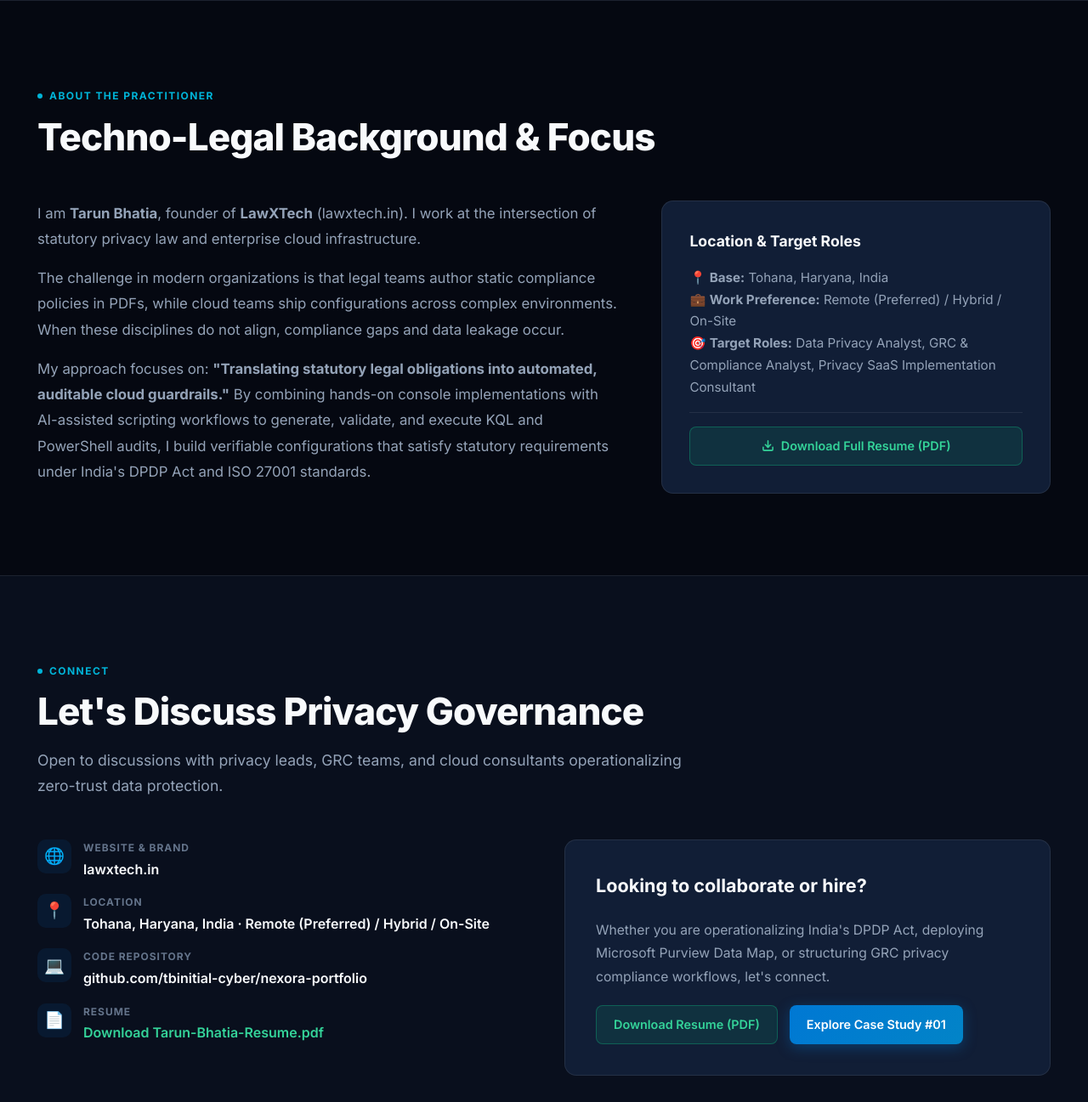
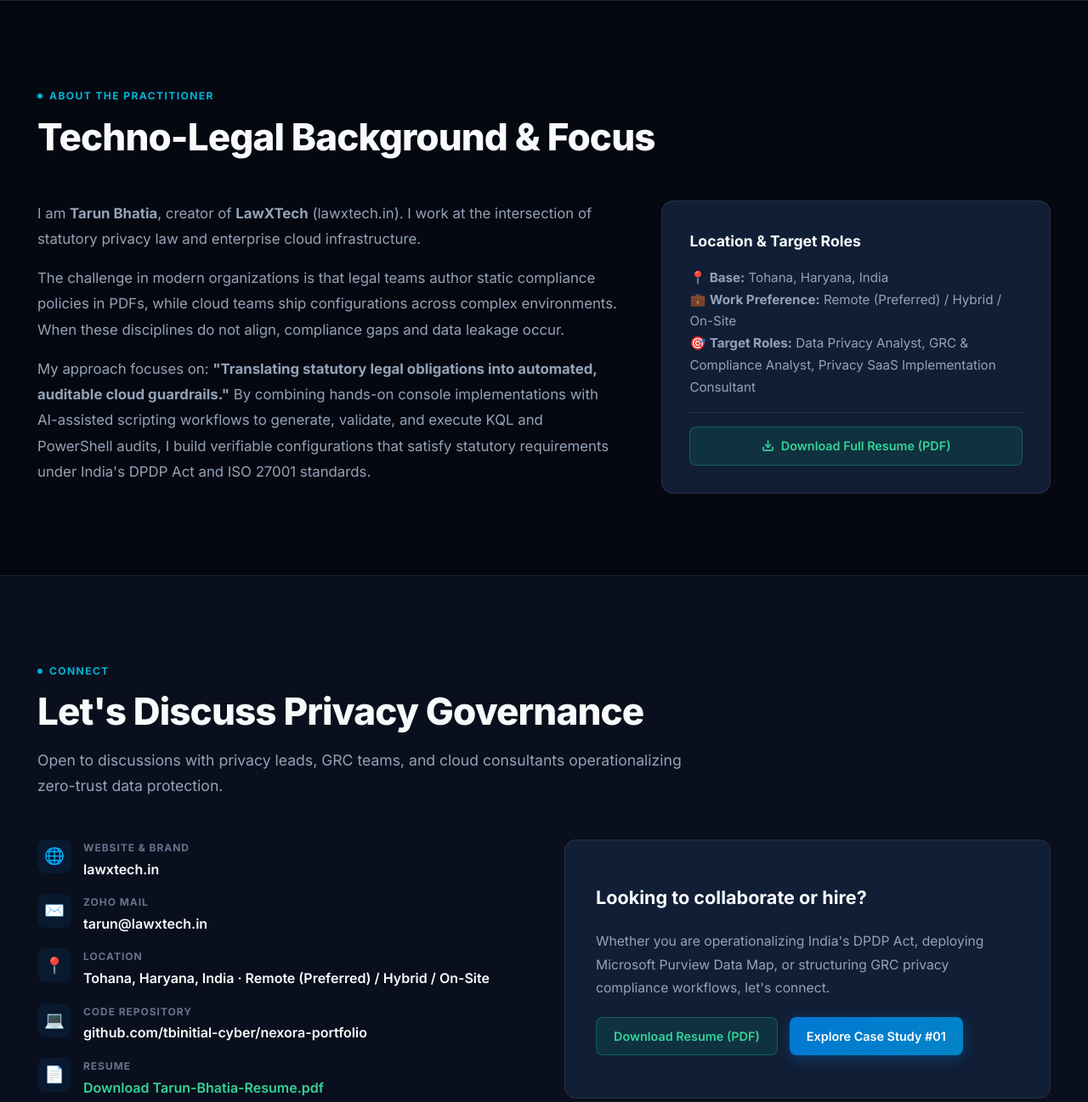
Before and after one commit to tbinitial-cyber/nexora-portfolio, a plain HTML site: page index.html in a window 1280 px wide. Shown: the part 4281-5578 px from the top of the page at 85% size. Drawn offline with Linux system fonts and the light colour scheme.

Commit message:
refactor: update About to creator title and add Zoho Mail contact

```diff
--- a/index.html
+++ b/index.html
@@ -371,7 +371,7 @@
       <div style="display: grid; grid-template-columns: 1.2fr 0.8fr; gap: 48px; align-items: start;">
         <div style="font-size: 1.05rem; color: var(--text-2); line-height: 1.8;">
           <p>
-            I am <strong>Tarun Bhatia</strong>, founder of <strong>LawXTech</strong> (lawxtech.in). I work at the intersection of statutory privacy law and enterprise cloud infrastructure.
+            I am <strong>Tarun Bhatia</strong>, creator of <strong>LawXTech</strong> (lawxtech.in). I work at the intersection of statutory privacy law and enterprise cloud infrastructure.
           </p>
           <p style="margin-top: 16px;">
             The challenge in modern organizations is that legal teams author static compliance policies in PDFs, while cloud teams ship configurations across complex environments. When these disciplines do not align, compliance gaps and data leakage occur.
@@ -416,6 +416,13 @@
               <div>
                 <div class="ci-title">Website &amp; Brand</div>
                 <div class="ci-val"><a href="https://lawxtech.in" target="_blank">lawxtech.in</a></div>
+              </div>
+            </div>
+            <div class="ci-row">
+              <div class="ci-icon">✉️</div>
+              <div>
+                <div class="ci-title">Zoho Mail</div>
+                <div class="ci-val"><a href="mailto:tarun@lawxtech.in">tarun@lawxtech.in</a></div>
               </div>
             </div>
             <div class="ci-row">
```
